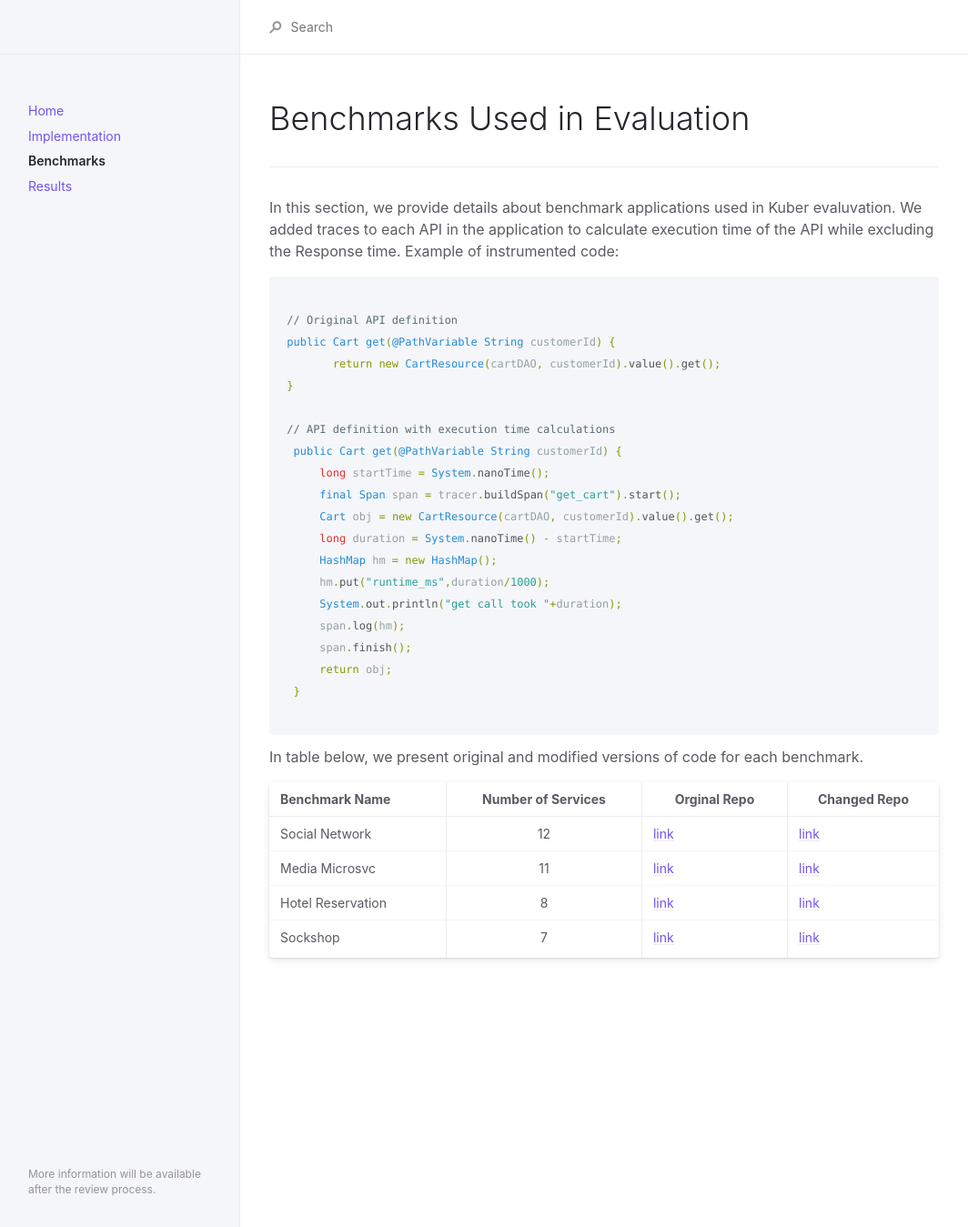
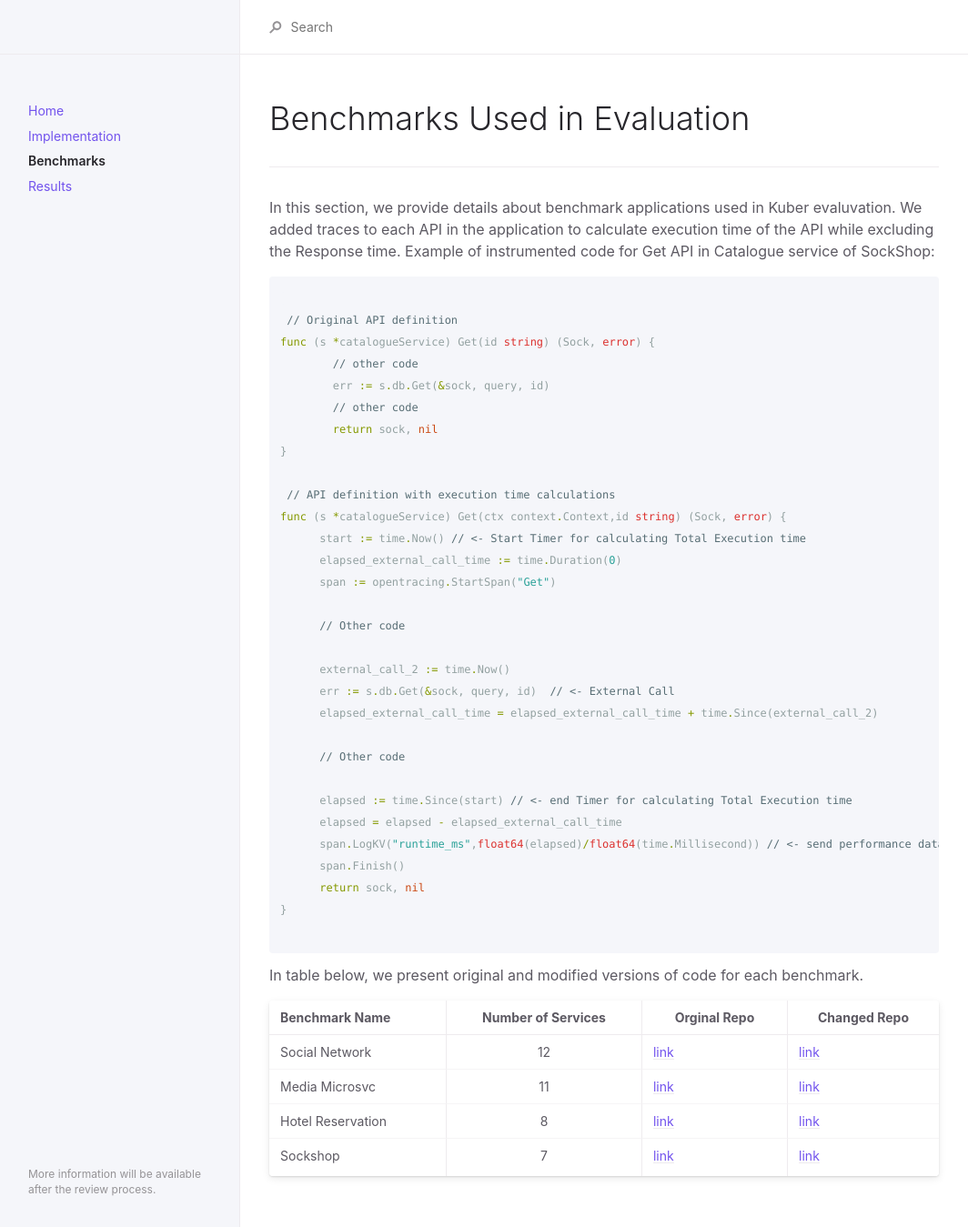
Before and after one commit to kubercostoptimizer/kubercostoptimizer.github.io, a Jekyll site: the page built from docs/benchmarks.md, in a window 1280 px wide. Shown: the whole page at 91% size, without its empty margins (108-1172 px from the left). Built offline with Jekyll 4.4.1, drawn with Linux system fonts in a browser that asks for light colours.

Commit message:
Update benchmarks.md

````diff
--- a/docs/benchmarks.md
+++ b/docs/benchmarks.md
@@ -11,27 +11,37 @@ permalink: /docs/benchmarks
 
 In this section, we provide details about benchmark applications used in Kuber evaluvation.
 We added traces to each API in the application to calculate execution time of the API while excluding the Response time.
-Example of instrumented code:
-``` java
+Example of instrumented code for Get API in Catalogue service of SockShop:
+``` go
 
  // Original API definition
- public Cart get(@PathVariable String customerId) {
-        return new CartResource(cartDAO, customerId).value().get();
- }
+func (s *catalogueService) Get(id string) (Sock, error) {
+        // other code
+        err := s.db.Get(&sock, query, id)
+        // other code
+        return sock, nil
+}
 
  // API definition with execution time calculations
-  public Cart get(@PathVariable String customerId) {
-      long startTime = System.nanoTime();
-      final Span span = tracer.buildSpan("get_cart").start();
-      Cart obj = new CartResource(cartDAO, customerId).value().get();
-      long duration = System.nanoTime() - startTime;
-      HashMap hm = new HashMap();
-      hm.put("runtime_ms",duration/1000);
-      System.out.println("get call took "+duration);
-      span.log(hm);
-      span.finish();
-      return obj;
-  }
+func (s *catalogueService) Get(ctx context.Context,id string) (Sock, error) {
+      start := time.Now() // <- Start Timer for calculating Total Execution time
+      elapsed_external_call_time := time.Duration(0)
+      span := opentracing.StartSpan("Get")
+
+      // Other code
+
+      external_call_2 := time.Now()
+      err := s.db.Get(&sock, query, id)  // <- External Call
+      elapsed_external_call_time = elapsed_external_call_time + time.Since(external_call_2)
+
+      // Other code
+
+      elapsed := time.Since(start) // <- end Timer for calculating Total Execution time
+      elapsed = elapsed - elapsed_external_call_time
+      span.LogKV("runtime_ms",float64(elapsed)/float64(time.Millisecond)) // <- send performance data to Istio
+      span.Finish()
+      return sock, nil
+}
 
 ```
 In table below, we present original and modified versions of code for each benchmark.
````
